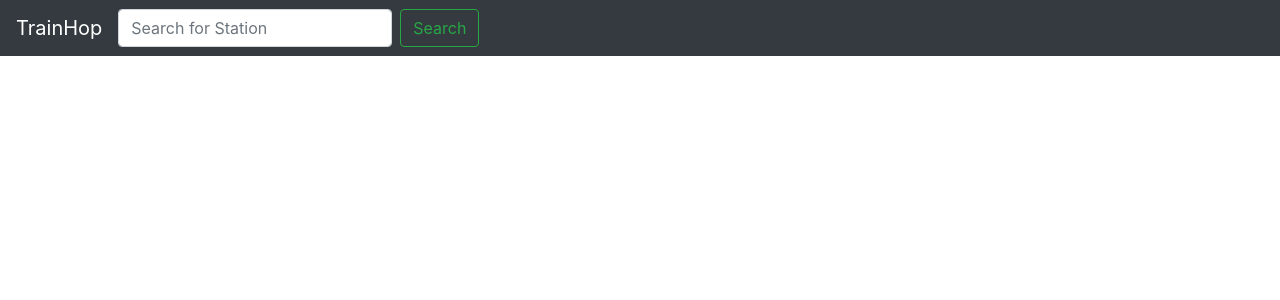
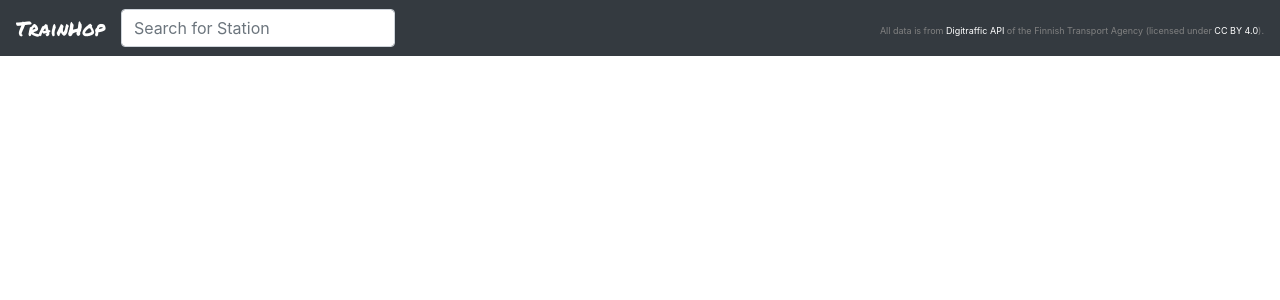
Before and after one commit to juusoviita/trains, a Django app: page / in a window 1280 px wide. Shown: the top 300 px of the page. Run offline with Django 3.2, Linux system fonts and the light colour scheme; data that the repository does not hold is empty; some libraries are stand-ins or nearby versions.

Commit message:
changed some styling + times

```diff
--- a/trainhop/static/trainhop/styles.css
+++ b/trainhop/static/trainhop/styles.css
@@ -1,5 +1,7 @@
 #station-list {
-  margin: 15px;
+  margin-top: 20px;
+  margin-bottom: 20px;
+  padding-bottom: 10px;
 }
 .station {
   background-color: white;
--- a/trainhop/static/trainhop/trainhop.js
+++ b/trainhop/static/trainhop/trainhop.js
@@ -49,10 +49,15 @@ function timetable(code, name) {
 
   document.getElementById('result-view').innerHTML = `<h4 class="headline">${name}</h4>
                                                         <div class="row">
-                                                        <div id="departures" class="col"></div>
-                                                        <div id="arrivals" class="col"></div>
+                                                        <div id="departures" class="col-sm"></div>
+                                                        <div id="arrivals" class="col-sm"></div>
                                                       </div>`;
 
+  // clear and hide the search box
+  document.getElementById('station-search').value = '';
+  document.getElementById('station-search').style.display = 'none';
+
+  // get the data from the API and display
   fetch('/timetable', {
     method: 'POST',
     body: JSON.stringify({
@@ -64,7 +69,6 @@ function timetable(code, name) {
       // first, loop through the arrivals side of the json and create the arrivals view
       var arr_div = document.getElementById('arrivals');
 
-
       if ("message" in station.arrivals) {
         arr_div.innerHTML = `<h5 class="headline">Arrivals</h5>
                                 <i style="color:crimson;">${station.arrivals.message}</i>`;
@@ -75,9 +79,9 @@ function timetable(code, name) {
         var app_top = document.createElement('div');
         app_top.classList.add('toprow');
         app_top.innerHTML = `<div class="row">
-                              <div class="col-2">Scheduled</div>
+                              <div class="col-2">Arrives</div>
                               <div class="col-2 d-flex justify-content-center">Train</div>
-                              <div class="col-4">Departure Station</div>
+                              <div class="col-4">From</div>
                               <div class="col-2 d-flex justify-content-center">Track</div>
                               <div class="col-2"></div>
                           </div>`;
@@ -89,7 +93,7 @@ function timetable(code, name) {
           var departureStation = station.arrivals[i]['departureStation'];
           var track = station.arrivals[i]['track'];
           if (station.arrivals[i]['timeDifference'] != '') {
-            var estimateTime = station.arrivals[i]['estimateTime'];
+            var estimateTime = '~' + station.arrivals[i]['estimateTime'];
           } else {
             var estimateTime = '';
           }
@@ -106,7 +110,7 @@ function timetable(code, name) {
                                   <div class="col-2 d-flex justify-content-center">${trainID}</div>
                                   <div class="col-4">${departureStation}</div>
                                   <div class="col-2 d-flex justify-content-center">${track}</div>
-                                  <div class="col-2 d-flex justify-content-center"><span class="red">${estimateTime}</span></div>
+                                  <div class="col-2"><span class="red">${estimateTime}</span></div>
                               </div>`;
           arr_div.appendChild(arr_row);
         }
@@ -123,9 +127,9 @@ function timetable(code, name) {
         var dep_top = document.createElement('div');
         dep_top.classList.add('toprow');
         dep_top.innerHTML = `<div class="row">
-                            <div class="col-2">Scheduled</div>
+                            <div class="col-2">Departs</div>
                             <div class="col-2 d-flex justify-content-center">Train</div>
-                            <div class="col-4">Destination Station</div>
+                            <div class="col-4">To</div>
                             <div class="col-2 d-flex justify-content-center">Track</div>
                             <div class="col-2"></div>
                           </div>`;
@@ -137,7 +141,7 @@ function timetable(code, name) {
           var track = station.departures[i]['track'];
 
           if (station.departures[i]['timeDifference'] != '') {
-            var estimateTime = station.departures[i]['estimateTime'];
+            var estimateTime = '~' + station.departures[i]['estimateTime'];
           } else {
             var estimateTime = '';
           }
@@ -154,7 +158,7 @@ function timetable(code, name) {
                               <div class="col-2 d-flex justify-content-center">${trainID}</div>
                               <div class="col-4">${destinationStation}</div>
                               <div class="col-2 d-flex justify-content-center">${track}</div>
-                              <div class="col-2 d-flex justify-content-center"><span class="red">${estimateTime}</span></div>
+                              <div class="col-2"><span class="red">${estimateTime}</span></div>
                           </div>`;
           dep_div.appendChild(dep_row);
         }
--- a/trainhop/templates/trainhop/layout.html
+++ b/trainhop/templates/trainhop/layout.html
@@ -9,20 +9,30 @@
   <link rel="stylesheet" href="https://stackpath.bootstrapcdn.com/bootstrap/4.4.1/css/bootstrap.min.css"
     integrity="sha384-Vkoo8x4CGsO3+Hhxv8T/Q5PaXtkKtu6ug5TOeNV6gBiFeWPGFN9MuhOf23Q9Ifjh" crossorigin="anonymous">
   <link href="{% static 'trainhop/styles.css' %}" rel="stylesheet">
+  <link href='https://fonts.googleapis.com/css?family=Permanent Marker' rel='stylesheet'>
 </head>
 
 <body>
 
   <nav class="navbar navbar-expand-lg navbar-dark bg-dark">
-    <a id="trainhop" class="navbar-brand" href="{% url 'index' %}">TrainHop</a>
-    <div>
+    <a id="trainhop" class="navbar-brand" href="{% url 'index' %}" style="font-family:'Permanent Marker';">TrainHop</a>
+    <div class="collapse navbar-collapse">
       <ul class="navbar-nav mr-auto">
         <li class="nav-item">
           <form class="form-inline my-2 my-lg-0">
             <input class="form-control mr-sm-2" type="search" placeholder="Search for Station" aria-label="Search"
               id="station-search">
-            <button class="btn btn-outline-success my-2 my-sm-0" type="submit" id="station-submit">Search</button>
           </form>
+        </li>
+      </ul>
+      <ul class="navbar-nav">
+        <li class="nav-item">
+          <span class="navbar-text">
+            <small>All data is from <a href="https://www.digitraffic.fi/rautatieliikenne/">Digitraffic API</a> of the
+              Finnish Transport Agency (licensed under <a href="https://creativecommons.org/licenses/by/4.0/">CC BY
+                4.0</a>).
+            </small>
+          </span>
         </li>
       </ul>
     </div>
--- a/trainhop/views.py
+++ b/trainhop/views.py
@@ -63,6 +63,8 @@ def timetable(request):
                                 tzinfo=utc)
                             liveEstimateTime = liveEstimateTime.astimezone(hki)
                             liveEstimateTime = liveEstimateTime.time()
+                            liveEstimateTime = time_conversion(
+                                liveEstimateTime)
                         except KeyError:
                             liveEstimateTime = ''
 
@@ -73,6 +75,7 @@ def timetable(request):
                         scheduledTime = scheduledTime.replace(tzinfo=utc)
                         scheduledTime = scheduledTime.astimezone(hki)
                         scheduledTime = scheduledTime.time()
+                        scheduledTime = time_conversion(scheduledTime)
 
                         # get the time difference between the estimate and scheduled times
                         try:
@@ -161,3 +164,22 @@ def station_name(stations, code):
                 name = station['stationName']
 
     return(name)
+
+
+def time_conversion(time):
+    if time.second >= 30:
+        if time.minute == 59:
+            minute = "0"
+            hour = str(time.hour + 1)
+        else:
+            minute = str(time.minute + 1)
+            hour = str(time.hour)
+    else:
+        minute = str(time.minute)
+        hour = str(time.hour)
+
+    if len(minute) == 1:
+        new_time = hour + ":" + "0" + minute
+    else:
+        new_time = hour + ":" + minute
+    return(new_time)
```
